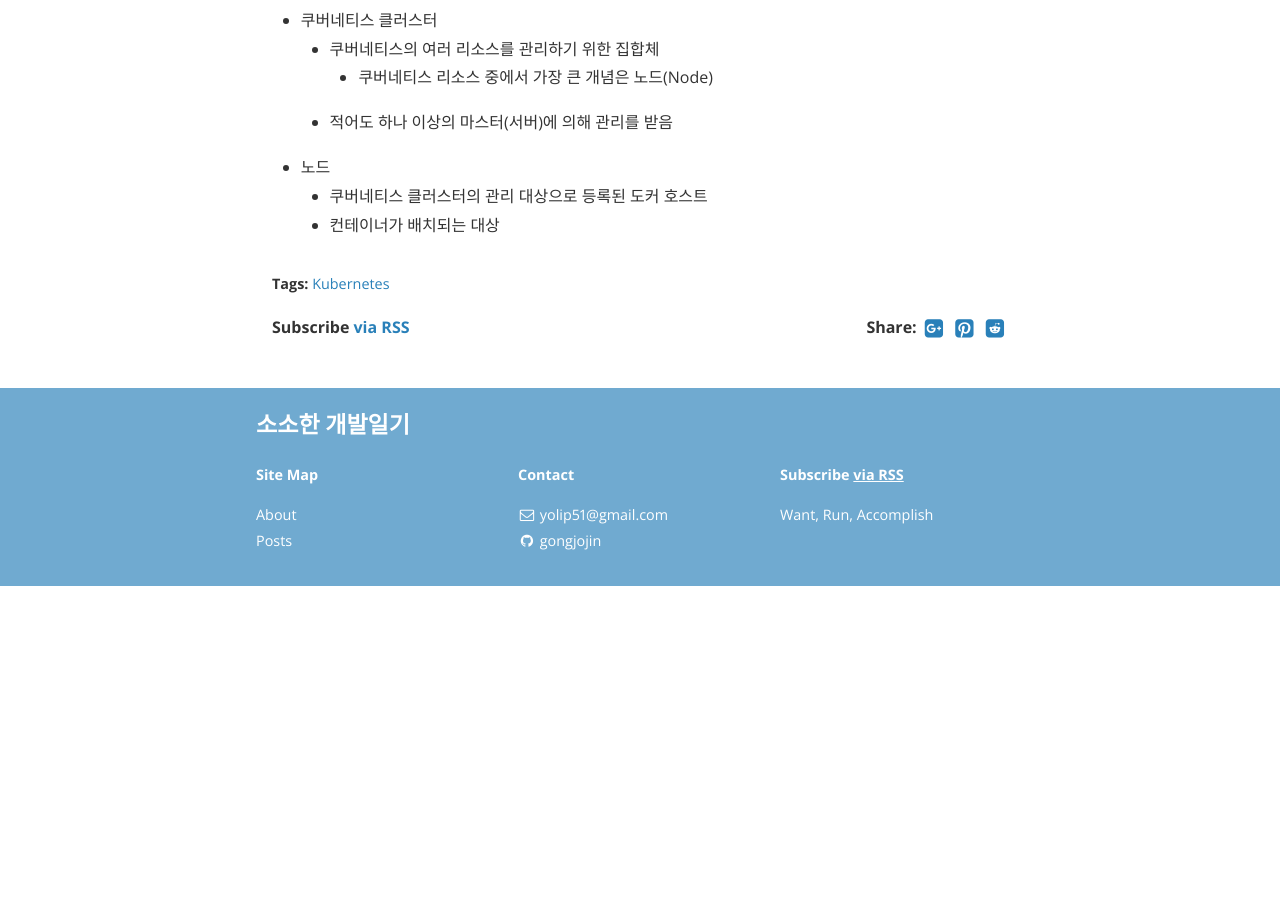
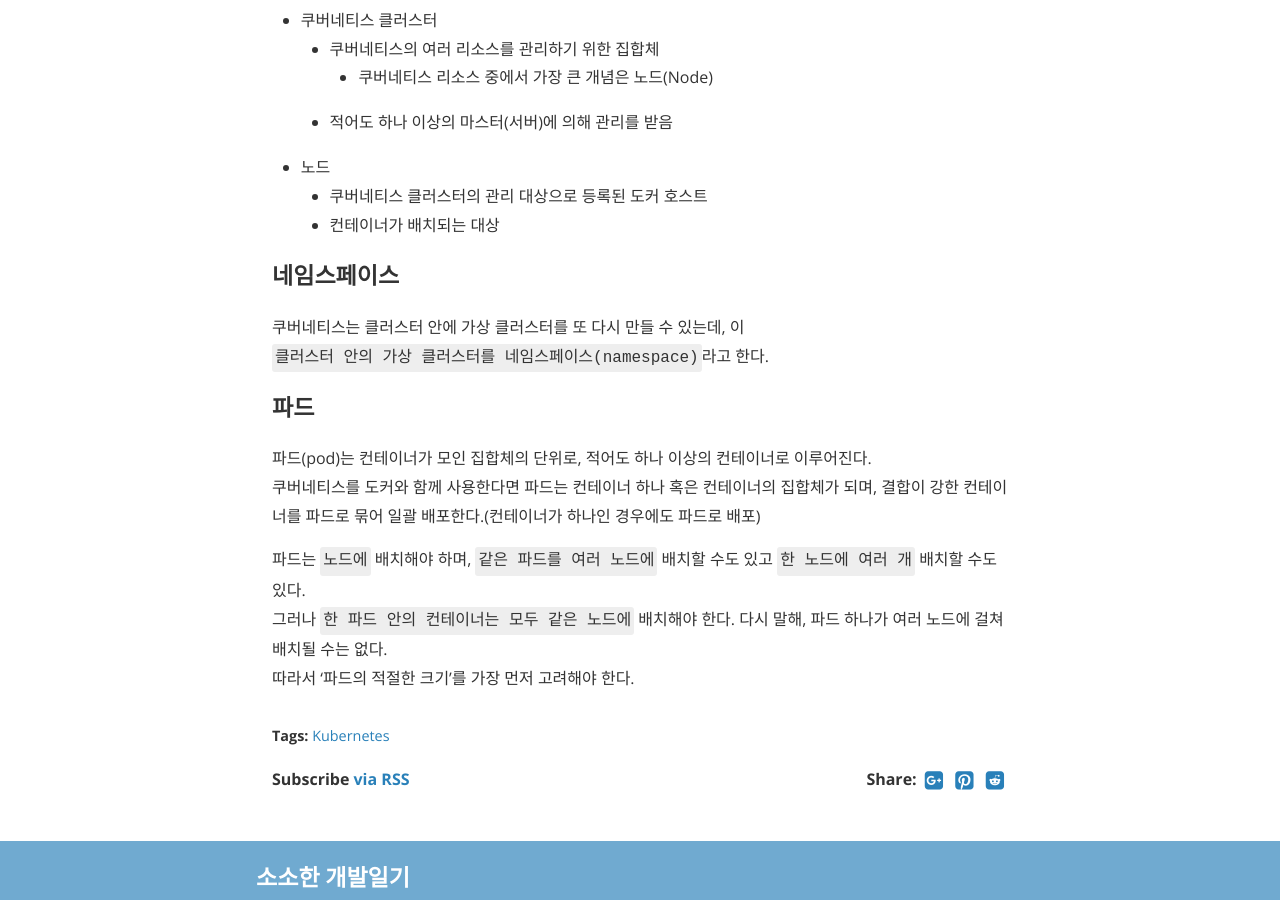
Before and after one commit to gonghojin/gonghojin.github.io, a Jekyll site: the page built from _posts/kubernetes/2020-01-07-kubernetes.md, in a window 1280 px wide and 900 px high, scrolled down 1775 px. Built offline with Jekyll 4.4.1, drawn with Linux system fonts in a browser that asks for light colours; nearby versions of some CDN libraries; comment, search, counter and statistics services are not loaded; before the commit the page ends 2361 px from its top, so only the background shows below that.

Commit message:
Add: 쿠버네티스 기본개념 정리1

```diff
--- a/_posts/kubernetes/2020-01-07-kubernetes.md
+++ b/_posts/kubernetes/2020-01-07-kubernetes.md
@@ -38,3 +38,14 @@ cover:  "/assets/instacode.png"
 + 노드
 	- 쿠버네티스 클러스터의 관리 대상으로 등록된 도커 호스트
 	- 컨테이너가 배치되는 대상
+
+### 네임스페이스
+쿠버네티스는 클러스터 안에 가상 클러스터를 또 다시 만들 수 있는데, 이 `클러스터 안의 가상 클러스터를 네임스페이스(namespace)`라고 한다.
+
+### 파드
+파드(pod)는 컨테이너가 모인 집합체의 단위로, 적어도 하나 이상의 컨테이너로 이루어진다.
+쿠버네티스를 도커와 함께 사용한다면 파드는 컨테이너 하나 혹은 컨테이너의 집합체가 되며, 결합이 강한 컨테이너를 파드로 묶어 일괄 배포한다.(컨테이너가 하나인 경우에도 파드로 배포)
+
+파드는 `노드에` 배치해야 하며, `같은 파드를 여러 노드에` 배치할 수도 있고 `한 노드에 여러 개` 배치할 수도 있다.
+그러나 `한 파드 안의 컨테이너는 모두 같은 노드에` 배치해야 한다. 다시 말해, 파드 하나가 여러 노드에 걸쳐 배치될 수는 없다.
+따라서 '파드의 적절한 크기'를 가장 먼저 고려해야 한다.
```
